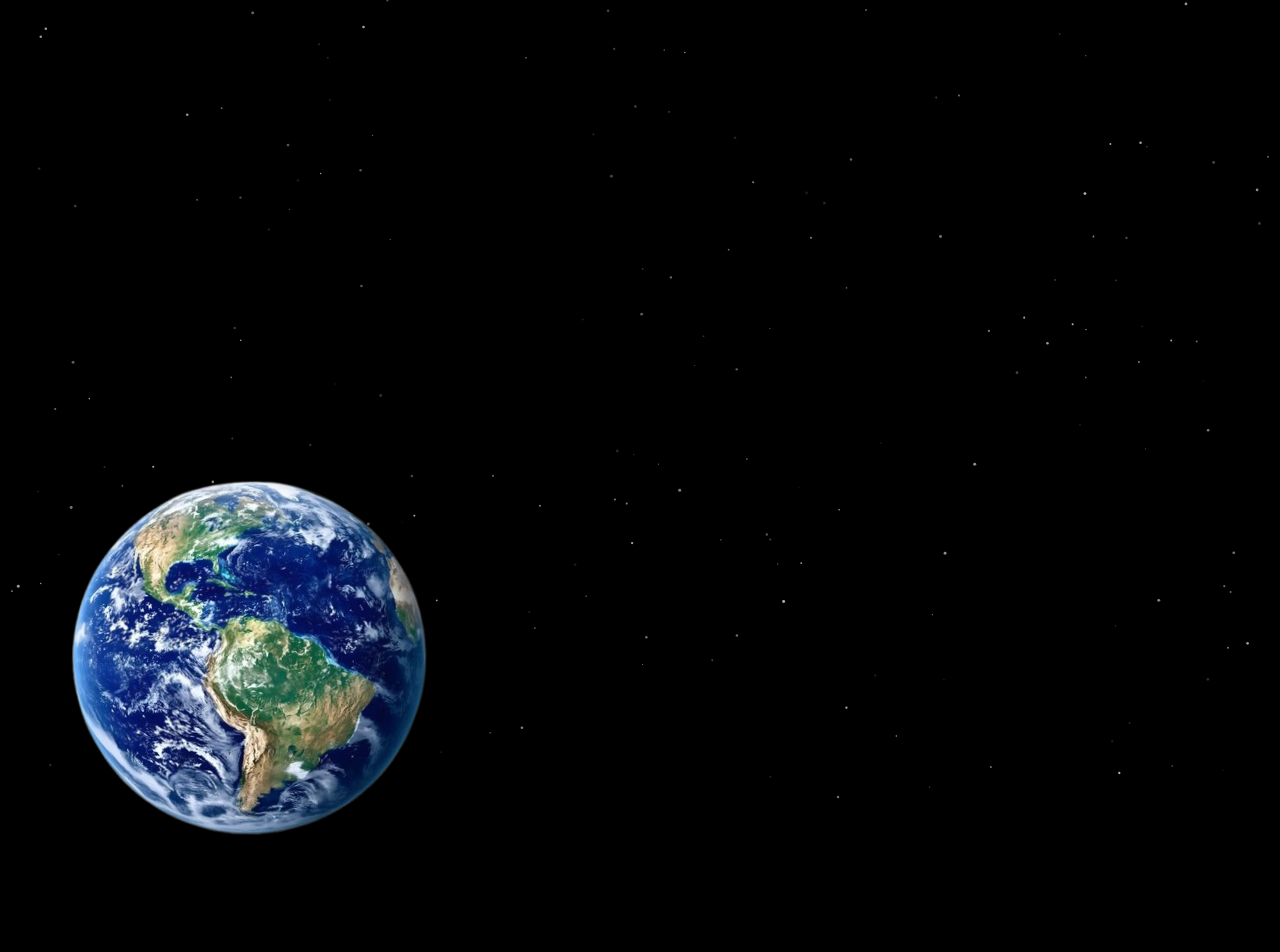
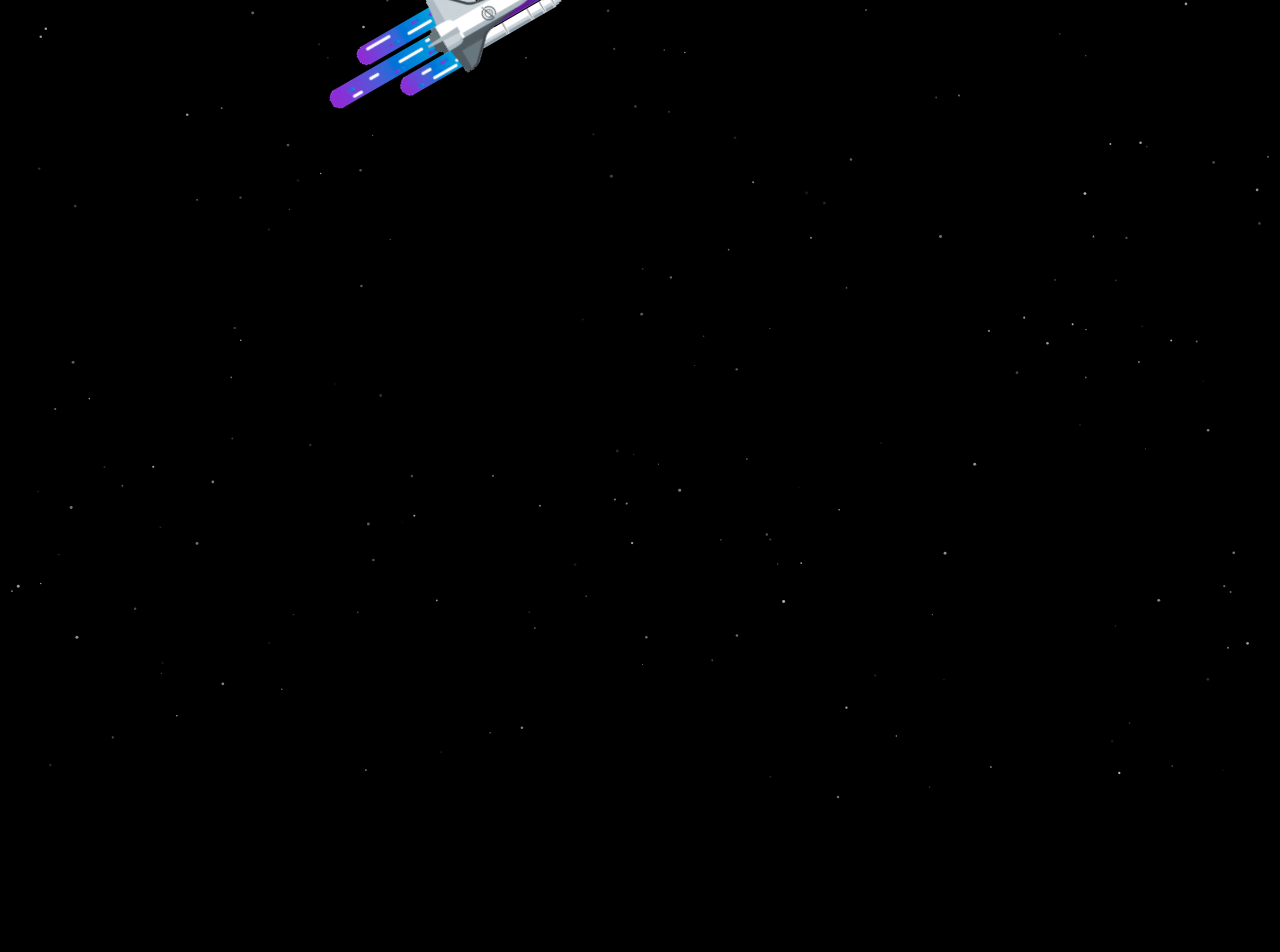
Before and after one commit to Sarvesh5273/MY-PORTFOLIO, a React (Vite) app: page / in a window 1280 px wide. Shown: the top 952 px of the page. Built offline with nearby package versions, Linux system fonts and the light colour scheme.

Commit message:
implementing 3d

```diff
--- a/index.html
+++ b/index.html
@@ -1,3 +1,4 @@
+npm run dev
 <!doctype html>
 <html lang="en">
   <head>
--- a/src/App.jsx
+++ b/src/App.jsx
@@ -7,7 +7,8 @@ import Projects from "./components/Projects.jsx";
 import Skills from "./components/Skills.jsx";
 import Contact from "./components/Contact.jsx";
 import Footer from "./components/Footer.jsx";
-import Cursor from "./components/Cursor.jsx"; // 1. Import the Cursor component
+import Cursor from "./components/Cursor.jsx";
+import ScrollingRocket from "./components/ScrollingRocket.jsx"; // 1. Import the rocket
 
 export default function App() {
   const [loading, setLoading] = useState(true);
@@ -18,8 +19,9 @@ export default function App() {
 
   return (
     <>
-      <Cursor /> {/* 2. Add the Cursor component here */}
+      <Cursor />
       <InteractiveStarfield />
+      <ScrollingRocket /> {/* 2. Add the rocket here */}
       <Navbar />
       <MainSite />
       <Projects />
--- a/src/components/Contact.jsx
+++ b/src/components/Contact.jsx
@@ -1,32 +1,39 @@
-import { motion } from "framer-motion";
+import { motion, useMotionValue, useTransform } from "framer-motion";
 
 export default function Contact() {
+  const x = useMotionValue(0);
+  const y = useMotionValue(0);
+  const moveX = useTransform(x, [0, typeof window !== 'undefined' ? window.innerWidth : 1000], [25, -25]);
+  const moveY = useTransform(y, [0, typeof window !== 'undefined' ? window.innerHeight : 1000], [25, -25]);
+
+  const handleMouseMove = (event) => {
+    x.set(event.clientX);
+    y.set(event.clientY);
+  };
+
   return (
-    <div id="contact" className="relative min-h-screen flex flex-col justify-center items-center p-8 pt-24 overflow-hidden">
+    <div id="contact" className="relative min-h-screen flex flex-col justify-center items-center p-8 pt-24 overflow-hidden" onMouseMove={handleMouseMove}>
         <motion.img
             src="/contact-planet.png"
             alt="A purple planet"
             className="absolute top-[5%] left-[-20%] w-[70%] max-w-4xl opacity-40 z-0"
+            style={{ x: moveX, y: moveY }}
             animate={{ rotate: 360 }}
             transition={{ duration: 80, repeat: Infinity, ease: "linear" }}
         />
-
       <motion.h2
         className="text-4xl md:text-5xl font-bold text-white text-center mb-12 z-10"
         initial={{ opacity: 0, y: 20 }}
         whileInView={{ opacity: 1, y: 0 }}
         transition={{ duration: 0.8 }}
-        // Removed viewport={{ once: true }}
       >
         Contact Me
       </motion.h2>
-
       <motion.div
         className="w-full max-w-lg z-10 bg-white/5 backdrop-blur-md rounded-2xl p-8"
         initial={{ opacity: 0, y: 50 }}
         whileInView={{ opacity: 1, y: 0 }}
         transition={{ duration: 0.5 }}
-        // Removed viewport={{ once: true }}
       >
         <form className="w-full">
           {/* Input fields remain the same */}
--- a/src/components/MainSite.jsx
+++ b/src/components/MainSite.jsx
@@ -1,25 +1,29 @@
-import { motion } from "framer-motion";
-
-// The import statement for earthImage has been removed
+import { motion, useMotionValue, useTransform } from "framer-motion";
 
 export default function MainSite() {
+  const x = useMotionValue(0);
+  const y = useMotionValue(0);
+  const moveX = useTransform(x, [0, typeof window !== 'undefined' ? window.innerWidth : 1000], [-20, 20]);
+  const moveY = useTransform(y, [0, typeof window !== 'undefined' ? window.innerHeight : 1000], [-20, 20]);
+
+  const handleMouseMove = (event) => {
+    x.set(event.clientX);
+    y.set(event.clientY);
+  };
+
   return (
     <div
       id="home"
       className="relative min-h-screen flex items-center p-8 overflow-hidden"
+      onMouseMove={handleMouseMove}
     >
       <motion.img
-          src="/earth.png" // Changed: Use direct path from public folder
+          src="/earth.png"
           alt="The Earth"
           className="absolute top-[5%] right-[-20%] w-[70%] max-w-4xl opacity-40 z-0"
-          animate={{
-            rotate: 360,
-          }}
-          transition={{
-            duration: 150,
-            repeat: Infinity,
-            ease: "linear",
-          }}
+          style={{ x: moveX, y: moveY }}
+          animate={{ rotate: 360 }}
+          transition={{ duration: 150, repeat: Infinity, ease: "linear" }}
       />
       <div className="flex w-full max-w-7xl mx-auto">
         <motion.div
--- a/src/components/Projects.jsx
+++ b/src/components/Projects.jsx
@@ -1,4 +1,4 @@
-import { motion } from "framer-motion";
+import { motion, useMotionValue, useTransform } from "framer-motion";
 
 const projects = [
   { title: "Project One", description: "A brief description...", link: "#", liveLink: "#" },
@@ -7,12 +7,23 @@ const projects = [
 ];
 
 export default function Projects() {
+  const x = useMotionValue(0);
+  const y = useMotionValue(0);
+  const moveX = useTransform(x, [0, typeof window !== 'undefined' ? window.innerWidth : 1000], [30, -30]);
+  const moveY = useTransform(y, [0, typeof window !== 'undefined' ? window.innerHeight : 1000], [30, -30]);
+
+  const handleMouseMove = (event) => {
+    x.set(event.clientX);
+    y.set(event.clientY);
+  };
+
   return (
-    <div id="projects" className="relative min-h-screen flex flex-col justify-center items-center p-8 overflow-hidden">
+    <div id="projects" className="relative min-h-screen flex flex-col justify-center items-center p-8 overflow-hidden" onMouseMove={handleMouseMove}>
       <motion.img
-        src="/mars.png" // Changed: Use direct path from public folder
+        src="/mars.png"
         alt="A red planet"
         className="absolute top-[5%] left-[-20%] w-[70%] max-w-4xl opacity-40"
+        style={{ x: moveX, y: moveY }}
         animate={{ rotate: 360 }}
         transition={{ duration: 200, repeat: Infinity, ease: "linear" }}
       />
--- /dev/null
+++ b/src/components/ScrollingRocket.jsx
@@ -0,0 +1,34 @@
+import { motion, useScroll, useTransform } from "framer-motion";
+
+export default function ScrollingRocket() {
+  // 1. useScroll tracks the page's scroll progress (from 0 at the top to 1 at the bottom)
+  const { scrollYProgress } = useScroll();
+
+  // 2. Define the rocket's non-linear path using waypoints for the X-axis
+  // As you scroll, the rocket will move horizontally between these percentage points.
+  const x = useTransform(
+    scrollYProgress,
+    [0, 0.25, 0.5, 0.75, 1], // Scroll positions (0%, 25%, 50%, etc.)
+    ["5%", "80%", "20%", "70%", "10%"] // Corresponding X positions
+  );
+
+  // 3. Define the vertical path, moving from top to bottom
+  const y = useTransform(scrollYProgress, [0, 1], ["-20%", "400vh"]);
+
+  // 4. Define the rocket's rotation to make its flight look more realistic
+  // The angles will change as it moves along its path.
+  const rotate = useTransform(
+    scrollYProgress,
+    [0, 0.25, 0.5, 0.75, 1],
+    [60, 100, 70, 110, 60]
+  );
+
+  return (
+    <motion.div
+      className="fixed top-0 left-0 z-40" // z-40 keeps it above planets but below the navbar (z-50)
+      style={{ x, y, rotate }}
+    >
+      <img src="/rocket.gif" alt="Scrolling Rocket" className="w-20 h-20 md:w-28 md:h-28" />
+    </motion.div>
+  );
+}
--- a/src/components/Skills.jsx
+++ b/src/components/Skills.jsx
@@ -1,4 +1,4 @@
-import { motion } from "framer-motion";
+import { motion, useMotionValue, useTransform } from "framer-motion";
 import { FaReact, FaNodeJs, FaHtml5, FaCss3Alt, FaJsSquare, FaGitAlt } from 'react-icons/fa';
 
 const skills = [
@@ -11,12 +11,23 @@ const skills = [
 ];
 
 export default function Skills() {
+  const x = useMotionValue(0);
+  const y = useMotionValue(0);
+  const moveX = useTransform(x, [0, typeof window !== 'undefined' ? window.innerWidth : 1000], [-15, 15]);
+  const moveY = useTransform(y, [0, typeof window !== 'undefined' ? window.innerHeight : 1000], [-15, 15]);
+
+  const handleMouseMove = (event) => {
+    x.set(event.clientX);
+    y.set(event.clientY);
+  };
+
   return (
-    <div id="skills" className="relative min-h-screen flex flex-col justify-center items-center p-8 overflow-hidden">
+    <div id="skills" className="relative min-h-screen flex flex-col justify-center items-center p-8 overflow-hidden" onMouseMove={handleMouseMove}>
         <motion.img
-            src="/saturn.png" // Changed: Use direct path from public folder
+            src="/saturn.png"
             alt="A planet with rings"
             className="absolute top-[5%] right-[-20%] w-[70%] max-w-4xl opacity-30 z-0"
+            style={{ x: moveX, y: moveY }}
             animate={{ y: [0, 20, 0], rotate: [0, -5, 0] }}
             transition={{ duration: 40, repeat: Infinity, repeatType: "mirror", ease: "easeInOut" }}
         />
```
Also changed, not shown: public/rocket.gif (added).
